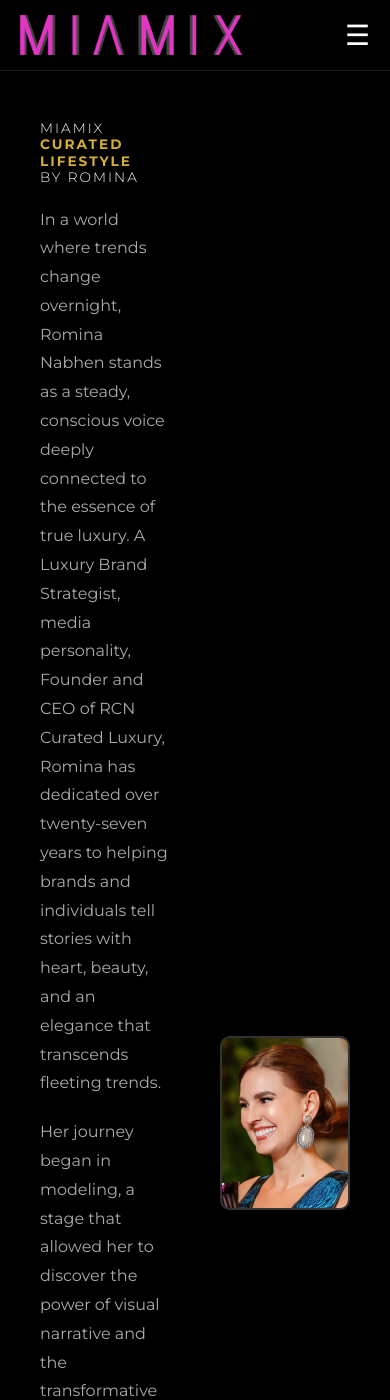
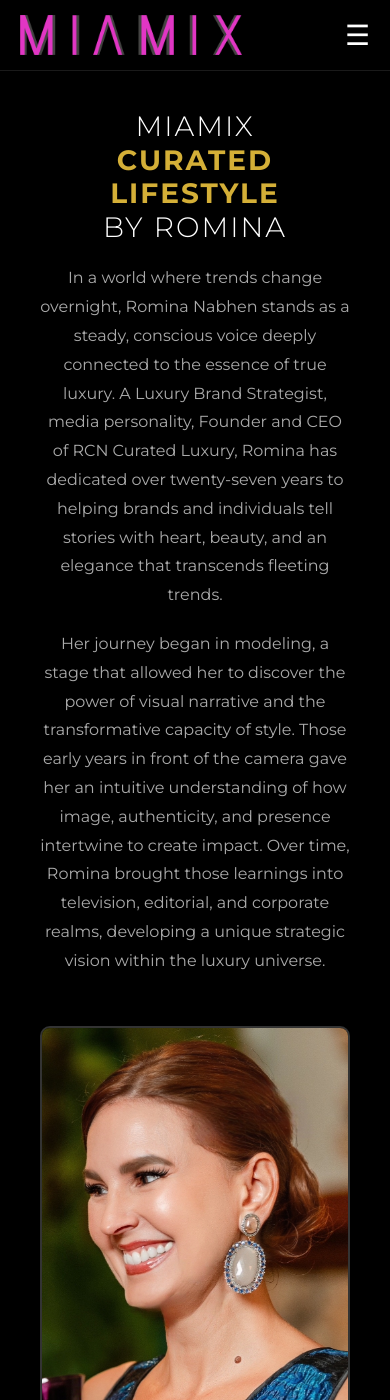
Before and after one commit to MIAMIX-io/MIAMIX.VIP-Site, a Jekyll site: the page built from curated-lifestyle.html, in a window 390 px wide and 1400 px high. Built offline with Jekyll 4.4.1, drawn with Linux system fonts in a browser that asks for light colours.

Commit message:
Enhance mobile hero section and layout styles
Added mobile hero section styles and adjusted layout for better responsiveness.

```diff
--- a/curated-lifestyle.html
+++ b/curated-lifestyle.html
@@ -108,7 +108,41 @@
                 font-size: 14px;
             }
 
-        /* --- NEW CREATOR HERO SECTION --- */
+            /* --- MOBILE HERO FIX FOR CURATED LIFESTYLE --- */
+            .creator-hero {
+                height: auto;
+                min-height: 50vh;
+                padding-top: 100px !important; /* Pushes the text down below the sticky header */
+                padding-bottom: 40px;
+                display: flex;
+                flex-direction: column;
+                align-items: center;
+                justify-content: center;
+                gap: 40px;
+            }
+            .hero-text h1 {
+                font-size: 36px !important; /* Scale down the massive text */
+                margin-top: 20px;
+                line-height: 1.2;
+                text-align: center;
+            }
+            .hero-text p {
+                text-align: center;
+                margin-bottom: 15px;
+            }
+        }
+
+        @media (max-width: 480px) {
+             .creator-hero {
+                min-height: 40vh;
+                padding-top: 90px !important;
+             }
+             .hero-text h1 {
+                 font-size: 28px !important;
+             }
+        }
+
+        /* --- NEW CREATOR HERO SECTION (DESKTOP) --- */
         .creator-hero {
             display: flex;
             align-items: center;
@@ -128,15 +162,10 @@
         .hero-text h1 span { color: var(--channel-color); font-weight: 700; }
 
         .hero-text p {
-            font-size: 16px; /* Slightly smaller for longer text */
-            color: var(--text-muted);
-            max-width: 550px; /* Slightly wider so it doesn't stack too tall */
-            line-height: 1.8; /* Increased line height for breathability */
-            margin-bottom: 20px; /* Adds the missing space between your paragraphs! */
+            font-size: 16px; color: var(--text-muted); max-width: 550px;
+            line-height: 1.8; margin-bottom: 20px;
         }
-        .hero-text p:last-child {
-            margin-bottom: 0; /* Keeps the bottom spacing perfectly clean */
-        }
+        .hero-text p:last-child { margin-bottom: 0; }
 
         .hero-image { flex: 1; display: flex; justify-content: center; }
         .hero-image img {
@@ -146,7 +175,7 @@
 
         /* --- GALLERY SECTION --- */
         .gallery-section { padding: 0 40px 60px 40px; max-width: 1400px; margin: 0 auto; }
-        .gallery-grid { display: grid; grid-template-columns: repeat(3, 1fr); gap: 15px; } /* Changed to 3 columns */
+        .gallery-grid { display: grid; grid-template-columns: repeat(3, 1fr); gap: 15px; }
         .gallery-grid img {
             width: 100%; height: 100%; aspect-ratio: 2/3; object-fit: cover;
             border-radius: 8px; opacity: 0.8; transition: opacity 0.3s ease, transform 0.3s ease; cursor: pointer;
@@ -162,14 +191,12 @@
             max-width: 1200px; margin: 0 auto; display: flex; gap: 80px; align-items: flex-start;
         }
 
-        /* The new tall image wrapper on the left */
         .bio-image-wrapper { flex: 1; position: sticky; top: 100px; }
         .bio-image-wrapper img {
-            width: 100%; height: auto; aspect-ratio: 2/3; object-fit: cover; /* Tall, elegant crop */
+            width: 100%; height: auto; aspect-ratio: 2/3; object-fit: cover;
             border-radius: 12px; box-shadow: 0 20px 40px rgba(0,0,0,0.6); border: 1px solid #333;
         }
 
-        /* The text content on the right */
         .bio-content-wrapper { flex: 1.5; }
         .bio-title-wrapper { margin-bottom: 30px; }
         .bio-title-wrapper h2 {
@@ -195,19 +222,6 @@
             .bio-container { flex-direction: column; gap: 40px; }
             .bio-image-wrapper { position: relative; top: 0; max-width: 500px; margin: 0 auto; }
             .bio-title-wrapper { text-align: center; }
-            .bio-title-wrapper span { margin: 0 auto; }
-        }
-
-        /* Styling her pull quotes */
-        .bio-quote {
-            font-size: 20px !important; font-weight: 300; color: #fff !important;
-            font-style: italic; border-left: 3px solid var(--primary-pink); padding-left: 20px;
-            margin: 40px 0 35px 0 !important;
-        }
-
-        @media (max-width: 900px) {
-            .bio-container { flex-direction: column; gap: 30px; }
-            .bio-title-wrapper { position: relative; top: 0; text-align: center; }
             .bio-title-wrapper span { margin: 15px auto 0 auto; }
         }
 
@@ -291,7 +305,7 @@
 
         <ul class="nav-center" id="navMenu">
             <li class="nav-item dropdown">
-                CHANNELS
+                CHANNELS <span style="font-size: 10px;">▼</span>
                 <ul class="dropdown-menu">
                     <li><a href="/sports">Sports & Entertainment</a></li>
                     <li><a href="/fashion">Fashion & Lifestyle</a></li>
@@ -337,7 +351,7 @@
             <img src="/images/romina-img1.png" alt="Gallery Image 1">
             <img src="/images/romina-img2.JPG" alt="Gallery Image 2">
             <img src="/images/rominapic.jpg" alt="Gallery Image 3">
-            </div>
+        </div>
     </section>
 
     <section class="bio-section">
```
